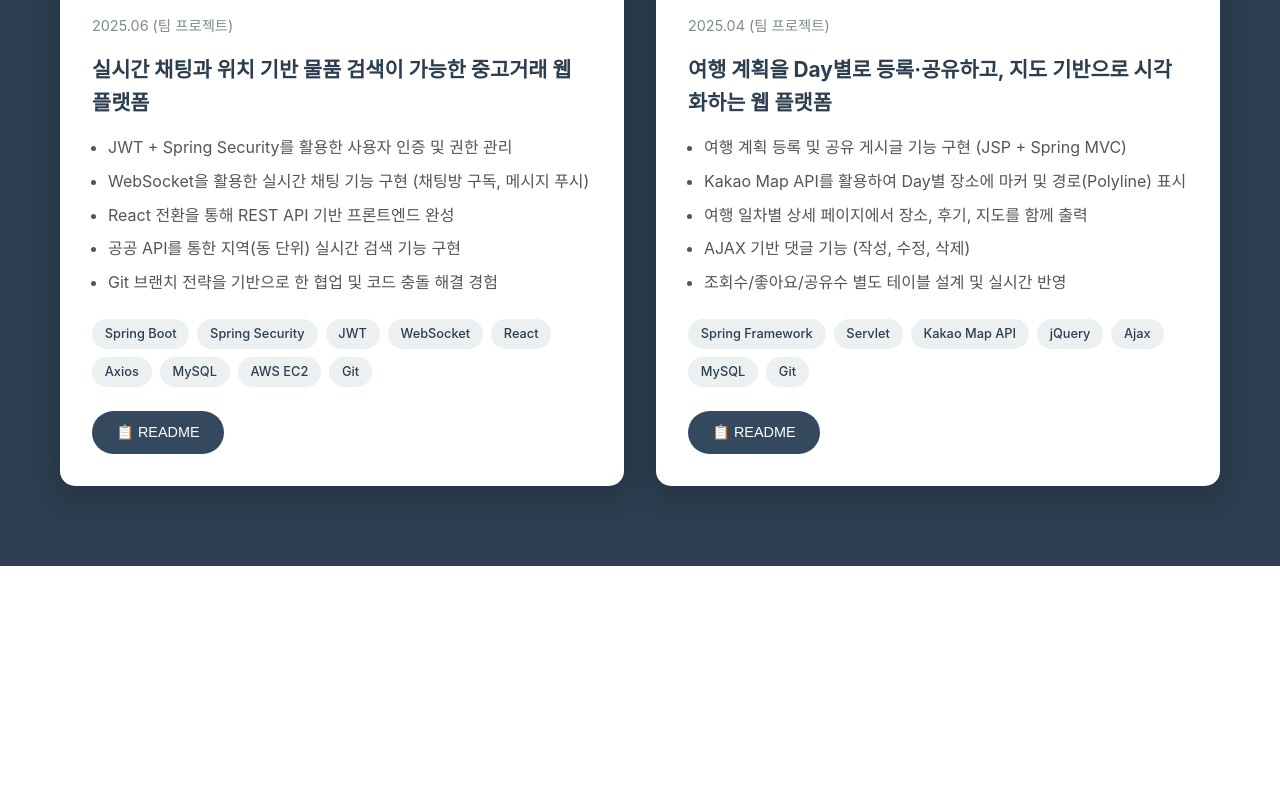
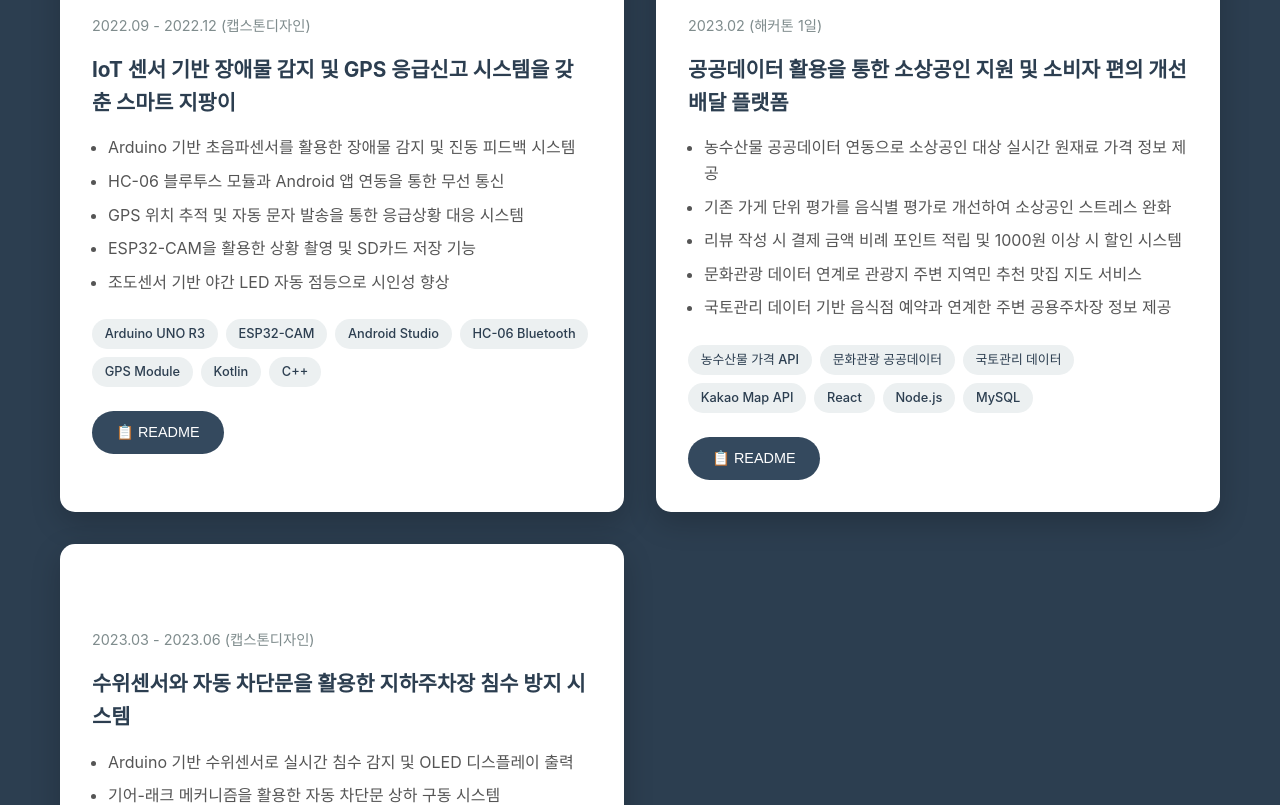
Before and after one commit to seung121-9/Portfolio, a React (Create React App) app in the folder Portfolio/portfolio-app/: page / in a window 1280 px wide. Shown: the part 2722-3527 px from the top of the page. Before the commit the page ends 3288 px from the top, so only its background shows below. Built offline with nearby package versions, Linux system fonts and the light colour scheme.

Commit message:
update 확인

```diff
--- a/Portfolio/portfolio-app/src/App.js
+++ b/Portfolio/portfolio-app/src/App.js
@@ -65,82 +65,119 @@ const Portfolio = () => {
   const projects = [
       {
         id: 1,
-      title: '핀테크 중고거래 플랫폼',
-      date: '2025.06 (팀 프로젝트)',
-      description: '실시간 채팅과 위치 기반 물품 검색이 가능한 중고거래 웹 플랫폼',
+        title: '시각장애인을 위한 스마트 지팡이',
+        date: '2022.09 - 2022.12 (캡스톤디자인)',
+        description: 'IoT 센서 기반 장애물 감지 및 GPS 응급신고 시스템을 갖춘 스마트 지팡이',
         features: [
-        'JWT + Spring Security를 활용한 사용자 인증 및 권한 관리',
-        'WebSocket을 활용한 실시간 채팅 기능 구현 (채팅방 구독, 메시지 푸시)',
-        'React 전환을 통해 REST API 기반 프론트엔드 완성',
-        '공공 API를 통한 지역(동 단위) 실시간 검색 기능 구현',
-        'Git 브랜치 전략을 기반으로 한 협업 및 코드 충돌 해결 경험'
+          'Arduino 기반 초음파센서를 활용한 장애물 감지 및 진동 피드백 시스템',
+          'HC-06 블루투스 모듈과 Android 앱 연동을 통한 무선 통신',
+          'GPS 위치 추적 및 자동 문자 발송을 통한 응급상황 대응 시스템',
+          'ESP32-CAM을 활용한 상황 촬영 및 SD카드 저장 기능',
+          '조도센서 기반 야간 LED 자동 점등으로 시인성 향상'
         ],
         tech: [
-        'Spring Boot',
-        'Spring Security',
-        'JWT',
-        'WebSocket',
-        'React',
-        'Axios',
-        'MySQL',
-        'AWS EC2',
-        'Git'
+          'Arduino UNO R3',
+          'ESP32-CAM',
+          'Android Studio',
+          'HC-06 Bluetooth',
+          'GPS Module',
+          'Kotlin',
+          'C++'
         ],
-      github: 'https://github.com/yourusername/used-trade-platform',
-      demo: 'https://your-used-trade.netlify.app',
-      category: 'web',
+        github: 'https://github.com/yourusername/smart-cane',
+        demo: 'https://your-smart-cane-demo.netlify.app',
+        category: 'iot',
         readme: {
-        title: '핀테크 중고거래 플랫폼',
-        deploymentUrl: 'https://your-used-trade.netlify.app',
-        summary: '실시간 채팅과 위치 기반 검색 기능이 포함된 중고거래 웹 플랫폼',
+          title: '시각장애인을 위한 스마트 지팡이',
+          deploymentUrl: 'https://your-smart-cane-demo.netlify.app',
+          summary: 'IoT 센서 통합과 모바일 앱 연동을 통한 시각장애인 보행 지원 시스템',
           summaryDetails: [
-          'JWT 기반 인증과 Spring Security를 활용한 로그인 및 권한 제어 구현',
-          'WebSocket을 통해 메시지 전송 시 실시간 채팅방에 자동 반영',
-          'React로 전체 UI 전환 및 Axios 기반 API 연동 구조 설계',
-          '공공 API의 지역명 기반 요청으로 효율적인 물품 검색 기능 구현',
-          'Git 브랜치 분기 전략을 통한 팀원 간 협업 및 충돌 관리 능력 향상'
+            '초음파센서로 1~100cm 범위 장애물 감지 후 거리별 차등 진동 피드백',
+            '기울기센서 2초 연속 감지 시 블루투스를 통해 Android 앱으로 SOS 신호 전송',
+            'GPS 좌표를 주소로 변환하여 등록된 다중 연락처로 자동 문자 발송',
+            'ESP32-CAM 절전모드에서 스위치 입력으로 상황 촬영 및 SD카드 자동 저장',
+            '조도센서 800 기준값으로 야간 환경 감지 시 LED 자동 점등'
           ],
-        additionalInfo: '주요 기능: 실시간 채팅, 위치 기반 필터링, 인증/인가, 검색 최적화',
-        background: '실제 중고거래 서비스와 같은 사용자 흐름을 구현하고, 인증 및 실시간 통신 기술을 실습할 수 있는 실전 프로젝트로 기획했습니다. 사용자 경험을 고려한 설계와 더불어 보안성과 협업 중심 개발을 중점에 두고 진행하였습니다.'
+          additionalInfo: '주요 기능: 장애물 감지, 응급신고, 상황 기록, 야간 안전',
+          background: '사회적 약자를 위한 기술적 솔루션 개발을 목표로, 기존 흰 지팡이의 한계를 보완하는 종합적인 보행 지원 시스템을 설계했습니다. 하드웨어 센서 통합부터 모바일 앱 개발까지 IoT 전 영역을 다루며 사회적 가치 창출에 중점을 둔 프로젝트입니다.'
         }
       },
       {
         id: 2,
-      title: '여행 공유 플랫폼',
-      date: '2025.04 (팀 프로젝트)',
-      description: '여행 계획을 Day별로 등록·공유하고, 지도 기반으로 시각화하는 웹 플랫폼',
+        title: '대구로 데이터 연계 아이디어: 어서와 대구로는 처음이지',
+        date: '2023.02 (해커톤 1일)',
+        description: '공공데이터 활용을 통한 소상공인 지원 및 소비자 편의 개선 배달 플랫폼',
         features: [
-        '여행 계획 등록 및 공유 게시글 기능 구현 (JSP + Spring MVC)',
-        'Kakao Map API를 활용하여 Day별 장소에 마커 및 경로(Polyline) 표시',
-        '여행 일차별 상세 페이지에서 장소, 후기, 지도를 함께 출력',
-        'AJAX 기반 댓글 기능 (작성, 수정, 삭제)',
-        '조회수/좋아요/공유수 별도 테이블 설계 및 실시간 반영'
+          '농수산물 공공데이터 연동으로 소상공인 대상 실시간 원재료 가격 정보 제공',
+          '기존 가게 단위 평가를 음식별 평가로 개선하여 소상공인 스트레스 완화',
+          '리뷰 작성 시 결제 금액 비례 포인트 적립 및 1000원 이상 시 할인 시스템',
+          '문화관광 데이터 연계로 관광지 주변 지역민 추천 맛집 지도 서비스',
+          '국토관리 데이터 기반 음식점 예약과 연계한 주변 공용주차장 정보 제공'
         ],
         tech: [
-        'Spring Framework',
-        'Servlet',
+          '농수산물 가격 API',
+          '문화관광 공공데이터',
+          '국토관리 데이터',
           'Kakao Map API',
-        'jQuery',
-        'Ajax',
-        'MySQL',
-        'Git'
+          'React',
+          'Node.js',
+          'MySQL'
         ],
-      github: 'https://github.com/yourusername/travel-share-platform',
-      demo: 'https://your-travel-share.netlify.app',
+        github: 'https://github.com/yourusername/daeguro-platform',
+        demo: 'https://your-daeguro-demo.netlify.app',
         category: 'web',
         readme: {
-        title: '여행 공유 플랫폼',
-        deploymentUrl: 'https://your-travel-share.netlify.app',
-        summary: '여행 계획을 지도 기반으로 공유하는 커뮤니티형 웹 플랫폼',
+          title: '대구로 데이터 연계 아이디어: 어서와 대구로는 처음이지',
+          deploymentUrl: 'https://your-daeguro-demo.netlify.app',
+          summary: '공공데이터 융합을 통한 소상공인-소비자-관광객 상생 플랫폼',
           summaryDetails: [
-          '사용자 여행 계획 등록 및 Day별 일정 관리 기능 구현',
-          'Kakao Map API로 장소별 마커 표시 및 경로 연결 기능 추가',
-          'Day별 일정에 대한 후기, 장소 주소 등을 리스트 및 지도에 동시에 출력',
-          'AJAX 기반 댓글 CRUD 기능 개발 (비동기 처리)',
-          '조회수, 좋아요, 공유수 테이블을 별도로 구성하여 통계/로그 기반 처리'
+            '농수산물 가격 공공데이터로 소상공인의 원재료 구매 비용 절감 지원',
+            '가게 평가 대신 음식별 세분화 평가로 더 정확한 정보 제공 및 상인 부담 완화',
+            '포인트 기반 리뷰 유도 시스템으로 플랫폼 참여도 및 데이터 품질 향상',
+            '관광 데이터와 지역민 리뷰 연계로 광고 없는 진정한 맛집 추천 서비스',
+            '주차장 정보 통합 제공으로 외식 이용 편의성 및 지역 상권 활성화 기여'
           ],
-        additionalInfo: '주요 기능: Day별 여행 공유, Kakao 지도 연동, 비동기 댓글, 통계 테이블 설계',
-        background: '여행 계획을 단순히 저장하는 것을 넘어, 다른 사용자와 쉽게 공유하고, 시각적으로도 이해하기 쉬운 형태로 보여주기 위한 웹 플랫폼으로 기획하였습니다. Kakao Map API를 연동하고, Day별 구분, AJAX 댓글 등 실무에서 자주 접할 기능을 중심으로 구현했습니다.'
+          additionalInfo: '주요 기능: 공공데이터 활용, 평가시스템 개선, 포인트 시스템, 관광 연계',
+          background: '배달 앱 시장의 독점 구조와 소상공인 부담을 해결하기 위해 공공데이터를 활용한 새로운 접근법을 제시했습니다. 단순한 서비스 개선을 넘어 공공의 이익과 시장 균형을 고려한 정책적 솔루션으로 설계된 해커톤 아이디어입니다.'
+        }
+      },
+      {
+        id: 3,
+        title: '수위 감지 기반 침수 차단 시스템',
+        date: '2023.03 - 2023.06 (캡스톤디자인)',
+        description: '수위센서와 자동 차단문을 활용한 지하주차장 침수 방지 시스템',
+        features: [
+          'Arduino 기반 수위센서로 실시간 침수 감지 및 OLED 디스플레이 출력',
+          '기어-래크 메커니즘을 활용한 자동 차단문 상하 구동 시스템',
+          '수위 500 이상 감지 시 자동 차단문 작동 및 수동 스위치 백업 제어',
+          '침수 해제 후 수중펌프를 통한 잔류수 자동 배수 시스템',
+          'CFRP 적용 시 1,000kgf 수압에 대해 1200ton 견딜 수 있는 내구성 설계'
+        ],
+        tech: [
+          'Arduino UNO R3',
+          '수위센서',
+          '기어모터',
+          'OLED Display',
+          '수중펌프',
+          'CFRP',
+          'C++'
+        ],
+        github: 'https://github.com/yourusername/flood-barrier',
+        demo: 'https://your-flood-barrier-demo.netlify.app',
+        category: 'iot',
+        readme: {
+          title: '수위 감지 기반 침수 차단 시스템',
+          deploymentUrl: 'https://your-flood-barrier-demo.netlify.app',
+          summary: '실시간 수위 감지와 자동 차단문으로 지하주차장 침수 피해를 예방하는 시스템',
+          summaryDetails: [
+            '수위센서 A0핀으로 2초마다 침수 정도 측정 후 128×64 OLED에 실시간 표시',
+            '임계값 500 초과 시 기어모터 정방향 5초 구동으로 차단문 자동 상승',
+            '센서 오류 대비 택트스위치 기반 수동제어 (1회 클릭: 상승, 2회 클릭: 하강)',
+            '차단문 하강 후 수중펌프 자동 작동으로 잔류수 외부 배수 처리',
+            'CFRP 소재 적용 시 폭 2m×높이 1m 차단문이 수압 1,000kgf을 안전계수 포함하여 견딜 수 있는 구조 설계'
+          ],
+          additionalInfo: '주요 기능: 실시간 감지, 자동 차단, 수동 제어, 자동 배수, 고강도 설계',
+          background: '2022년 강남과 포항 침수 사고를 계기로 기획된 프로젝트입니다. 인명과 재산 피해를 예방하기 위한 실용적 솔루션으로, 기존 인프라 활용과 ESG 가치를 고려한 지속가능한 기술 개발에 중점을 두었습니다.'
         }
       }
     ];
```
Lines whose indentation alone changed are shown as unchanged.
